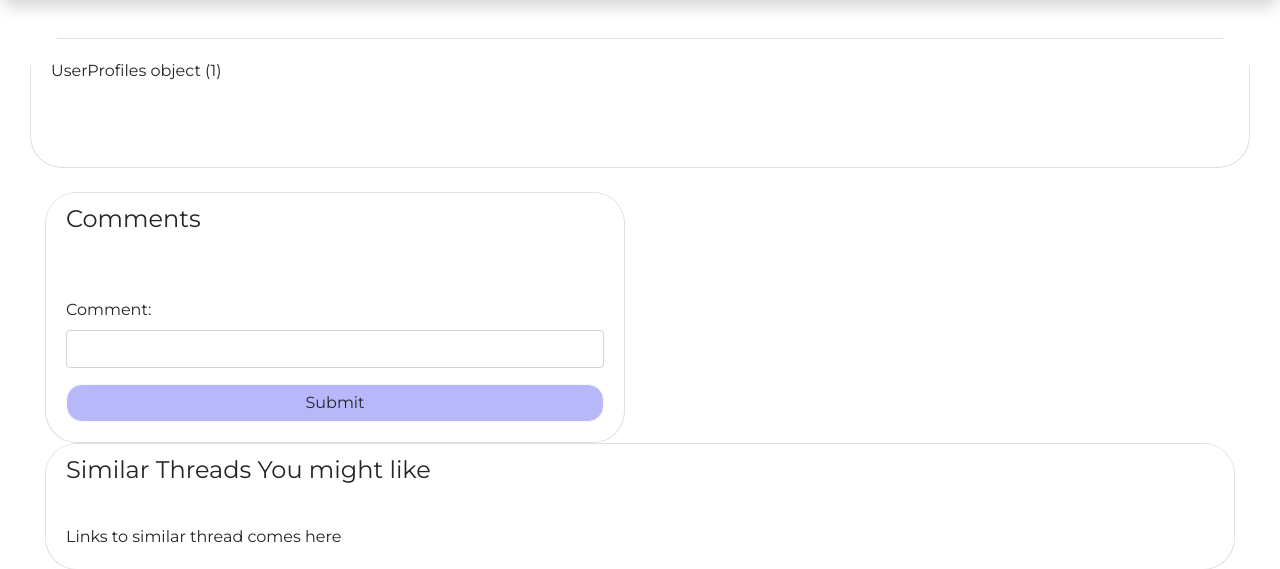
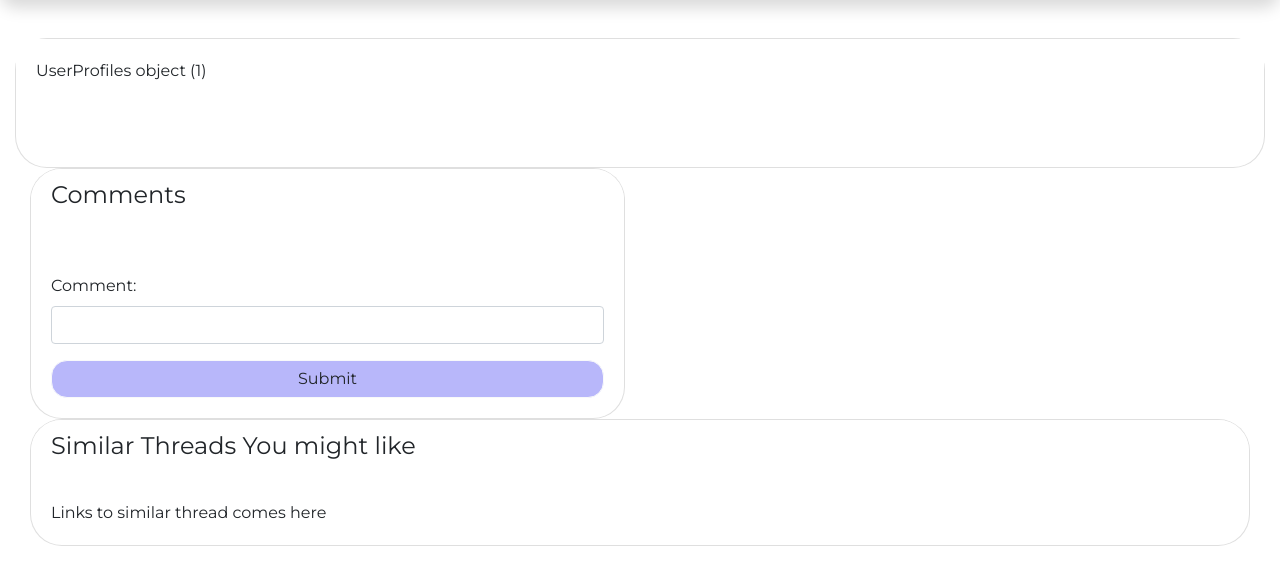
Before and after one commit to popnn/community, a Django app: template community/templates/community/singlediscussionpage.html in a window 1280 px wide. Shown: the part 58-627 px from the top of the page. Run offline with Django 3.2, Linux system fonts and the light colour scheme; the template is opened without the code that fills it: values that come from a table or form of the project are taken from there, others are empty; data comes from the database, SQL or seed files in the repository; some libraries are stand-ins or nearby versions.

Commit message:
idk whats whong

```diff
--- a/community/templates/community/singlediscussionpage.html
+++ b/community/templates/community/singlediscussionpage.html
@@ -3,6 +3,7 @@
 {% block ContentView %}
     <br><br><br><br>
     <div class="container-fluid">
+        <div class="row">
             <div class="col-12">
                 <div class="card">
                     <div class="card-header border-0 bg-white">
@@ -13,7 +14,8 @@
                         <p>{{ content }}</p>
                     </div>
                 </div>
-            <br>
+            </div>
+        </div>
         <div class="col-md-6">
             <div class="card">
                 <div class="card-header border-0 bg-white" style="border-radius:2rem;">
@@ -45,6 +47,5 @@
             </div>
         </div>
     </div>
-    </div>
 
 {% endblock %}
```
Lines whose indentation alone changed are shown as unchanged.
